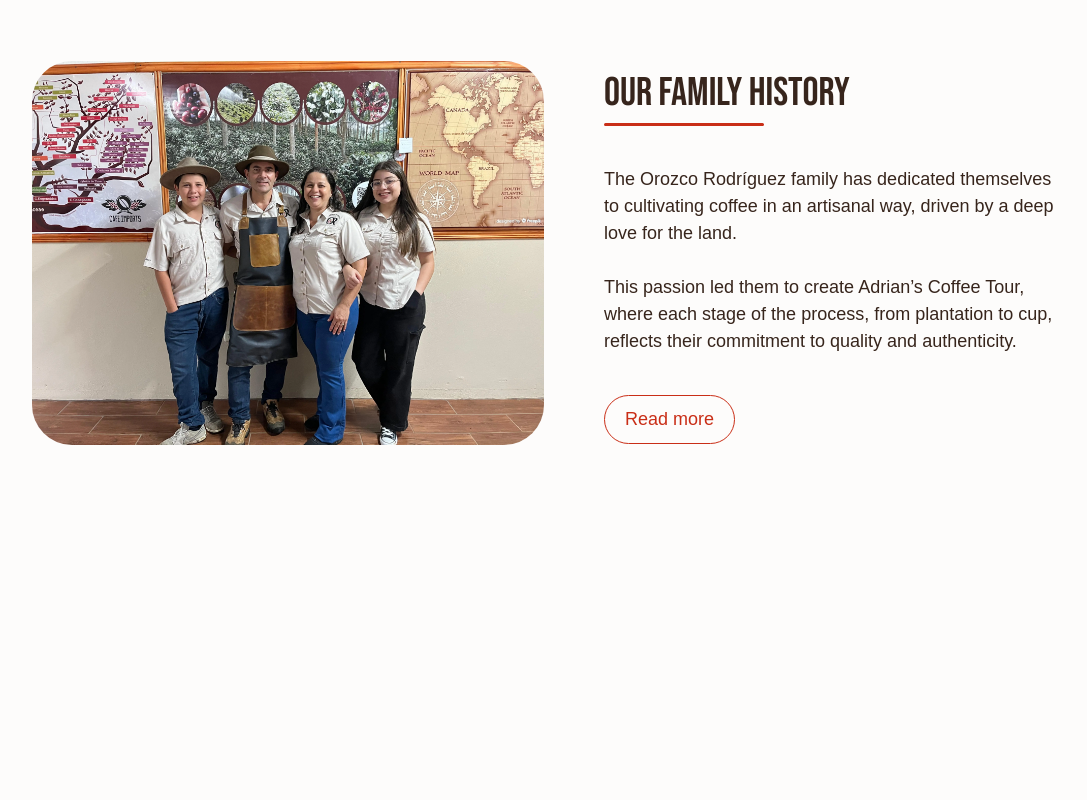
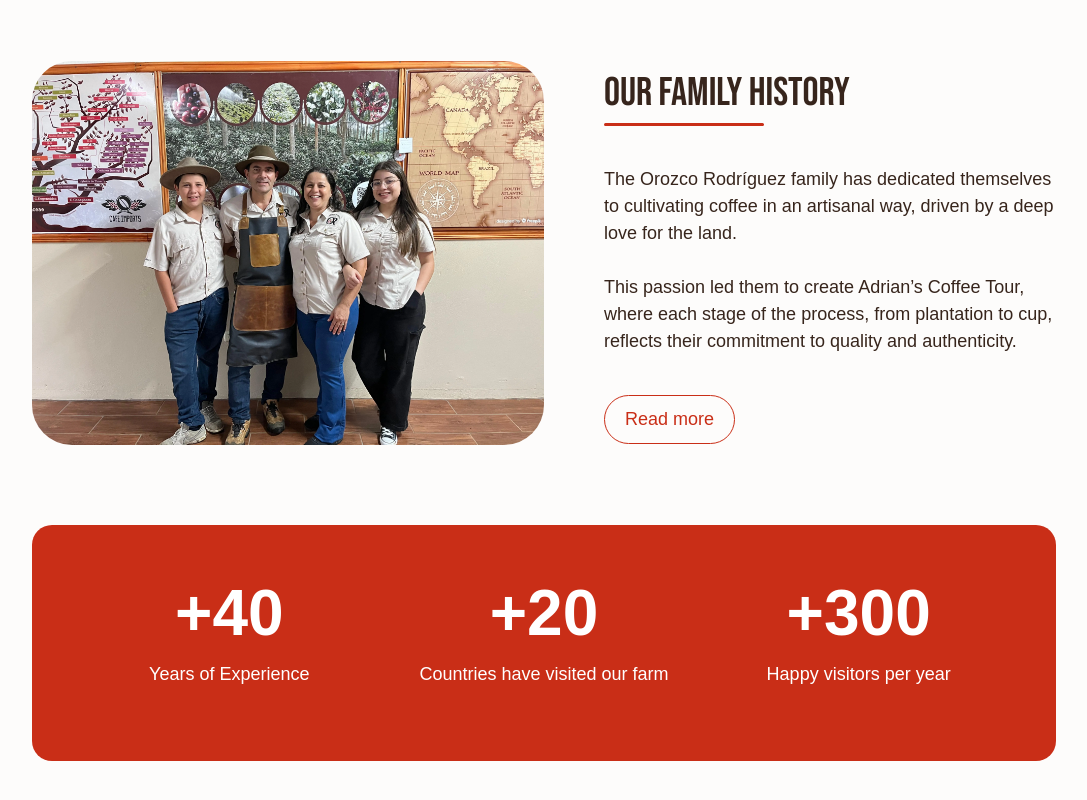
Before and after one commit to corralesjonathan/adrianscoffeetour-frontend, a React (Vite) app: page / in a window 1280 px wide. Shown: the part 1604-2404 px from the top of the page, without its empty margins (96-1183 px from the left). Before the commit the page ends 2089 px from the top, so only its background shows below. Built offline with nearby package versions, Linux system fonts and the light colour scheme.

Commit message:
counter created

```diff
--- /dev/null
+++ b/src/components/Counter.jsx
@@ -0,0 +1,92 @@
+import { useState, useEffect, useRef } from 'react'
+import highlights from "../data/highlights"
+
+export function Counter() {
+  const [counts, setCounts] = useState(highlights.map(() => 0))
+  const [isVisible, setIsVisible] = useState(false)
+  const counterRef = useRef(null)
+
+  useEffect(() => {
+    const observer = new IntersectionObserver(
+      (entries) => {
+        entries.forEach((entry) => {
+          if (entry.isIntersecting) {
+            setIsVisible(true)
+          }
+        })
+      },
+      {
+        threshold: 0.5,
+      }
+    )
+
+    if (counterRef.current) observer.observe(counterRef.current)
+
+    return () => {
+      if (counterRef.current) observer.unobserve(counterRef.current)
+    }
+  }, [])
+
+  useEffect(() => {
+    if (isVisible) {
+      highlights.forEach((highlight, index) => {
+        let currentCount = 0
+        const target = highlight.number
+
+        const counter = () => {
+          if (currentCount < target) {
+            currentCount += Math.ceil(target / 200)
+            setCounts((prevCounts) => {
+              const newCounts = [...prevCounts]
+              newCounts[index] = currentCount
+              return newCounts
+            })
+            requestAnimationFrame(counter)
+          } else {
+            setCounts((prevCounts) => {
+              const newCounts = [...prevCounts]
+              newCounts[index] = target
+              return newCounts
+            })
+          }
+        }
+
+        counter()
+      })
+    }
+  }, [isVisible])
+
+  return (
+    <div
+      ref={counterRef}
+      data-aos="zoom-in"
+      data-aos-duration="1000"
+      data-aos-once="true"
+      data-aos-delay="100"
+      className="grid grid-cols-3 w-[80vw] m-auto bg-adrians-red rounded-[20px] p-[40px] my-[40px]
+      max-lg:p-[20px] max-lg:grid-cols-1 max-lg:my-[20px]
+      max-xl:w-[90vw]
+      "
+    >
+      {highlights.map((highlight, index) => (
+        <div
+          key={index}
+          className="flex flex-col w-full items-center justify-center"
+        >
+          <h1
+            className="text-[64px] font-semibold text-white
+            max-lg:text-[48px]
+            ">
+            +{counts[index]}
+          </h1>
+          <p
+            className="text-[18px] h-[60px] text-center font-regular text-white
+            max-lg:text-[16px]
+            ">
+            {highlight.description}
+          </p>
+        </div>
+      ))}
+    </div>
+  )
+}
--- a/src/components/SectionTitle.jsx
+++ b/src/components/SectionTitle.jsx
@@ -1,7 +1,5 @@
 export function SectionTitle( {text, position} ) {
     return (
-        <>
-            {/* Title */}
             <div className={`flex flex-col ${position}`}>
                 <h1
                 className="text-[40px] font-primary font-regular text-adrians-brown"
@@ -19,6 +17,5 @@ export function SectionTitle( {text, position} ) {
                 data-aos-delay="200"
                 ></span>
             </div>
-        </>
     )
 }
--- /dev/null
+++ b/src/data/highlights.js
@@ -0,0 +1,19 @@
+const highlights = [
+    {
+        id: 1,
+        number: "40",
+        description: "Years of Experience",
+    },
+    {
+        id: 2,
+        number: "20",
+        description: "Countries have visited our farm",
+    },
+    {
+        id: 3,
+        number: "300",
+        description: "Happy visitors per year",
+    },
+];
+
+export default highlights
--- a/src/pages/Home.jsx
+++ b/src/pages/Home.jsx
@@ -3,6 +3,7 @@ import { Navbar } from "../components/Navbar.jsx"
 import { Hero } from "../components/Hero.jsx"
 import { Features } from "../components/Features.jsx"
 import { Family } from "../components/Family.jsx"
+import { Counter } from "../components/Counter.jsx";
 
 
 export function Home() {
@@ -16,6 +17,7 @@ export function Home() {
             <Hero />
             <Features />
             <Family />
+            <Counter />
         </>
     )
 }
```
